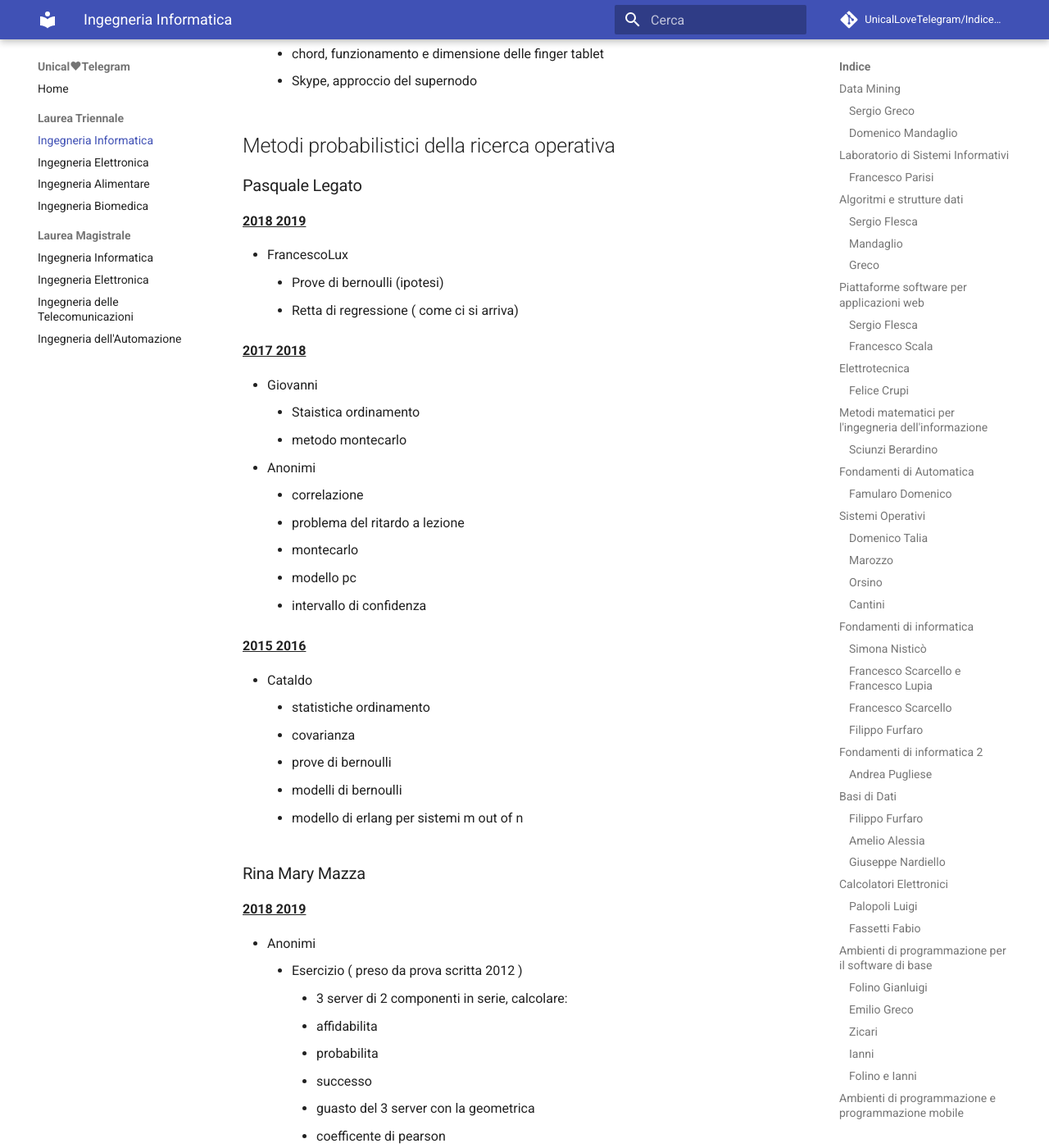
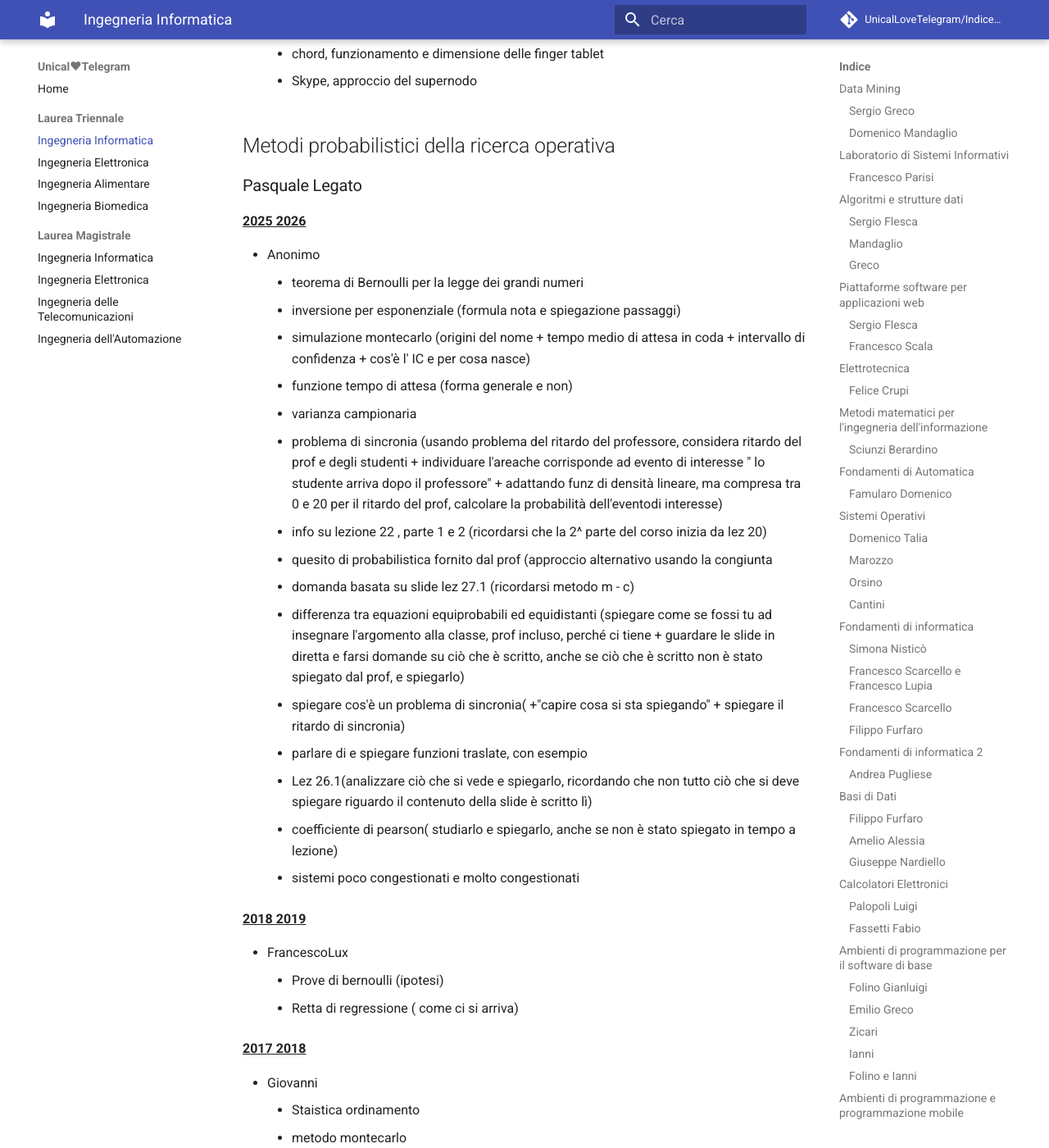
Before and after one commit to UnicalLoveTelegram/IndiceArgomentiOrale, an MkDocs documentation site: the page built from docs/laurea-triennale/ingegneria-informatica.md, in a window 1280 px wide and 1400 px high, scrolled down 69669 px. Shown: the whole window at 82% size. Built offline with MkDocs 1.6.1 and Material for MkDocs 9.7.7, drawn with Linux system fonts in a browser that asks for light colours; comment, search, counter and statistics services are not loaded.

Commit message:
parte di metodi probabilistici

```diff
--- a/docs/laurea-triennale/ingegneria-informatica.md
+++ b/docs/laurea-triennale/ingegneria-informatica.md
@@ -2189,6 +2189,25 @@ malloc(sizeof(int)*(i+1));
 
 ### Pasquale Legato
 
+**<u>2025 2026</u>**
+
+- Anonimo
+    - teorema di Bernoulli per la legge dei grandi numeri
+    - inversione per esponenziale (formula nota e spiegazione passaggi)
+    - simulazione montecarlo (origini del nome + tempo medio di attesa in coda + intervallo di confidenza + cos'è l' IC e per cosa nasce)
+    - funzione tempo di attesa (forma generale e non)
+    - varianza campionaria
+    - problema di sincronia (usando problema del ritardo del professore, considera ritardo del prof e degli studenti + individuare l'areache corrisponde ad evento di interesse " lo studente arriva dopo il professore" + adattando funz di densità lineare, ma compresa tra 0 e 20 per il ritardo del prof, calcolare la probabilità dell'eventodi interesse)
+    - info su lezione 22 , parte 1 e 2 (ricordarsi che la 2^ parte del corso inizia da lez 20)
+    - quesito di probabilistica fornito dal prof (approccio alternativo usando la congiunta
+    - domanda basata su slide lez 27.1 (ricordarsi metodo m - c)
+    - differenza tra equazioni equiprobabili ed equidistanti (spiegare come se fossi tu ad insegnare l'argomento alla classe, prof incluso, perché ci tiene + guardare le slide in diretta e farsi domande su ciò che è scritto, anche se ciò che è scritto non è stato spiegato dal prof, e spiegarlo)
+    - spiegare cos'è un problema di sincronia( +"capire cosa si sta spiegando" + spiegare il ritardo di sincronia)
+    - parlare di e spiegare funzioni traslate, con esempio
+    - Lez 26.1(analizzare ciò che si vede e spiegarlo, ricordando che non tutto ciò che si deve spiegare riguardo il contenuto della slide è scritto lì)
+    - coefficiente di pearson( studiarlo e spiegarlo, anche se non è stato spiegato in tempo a lezione)
+    - sistemi poco congestionati e molto congestionati
+
 **<u>2018 2019</u>**
 
 - FrancescoLux
```
